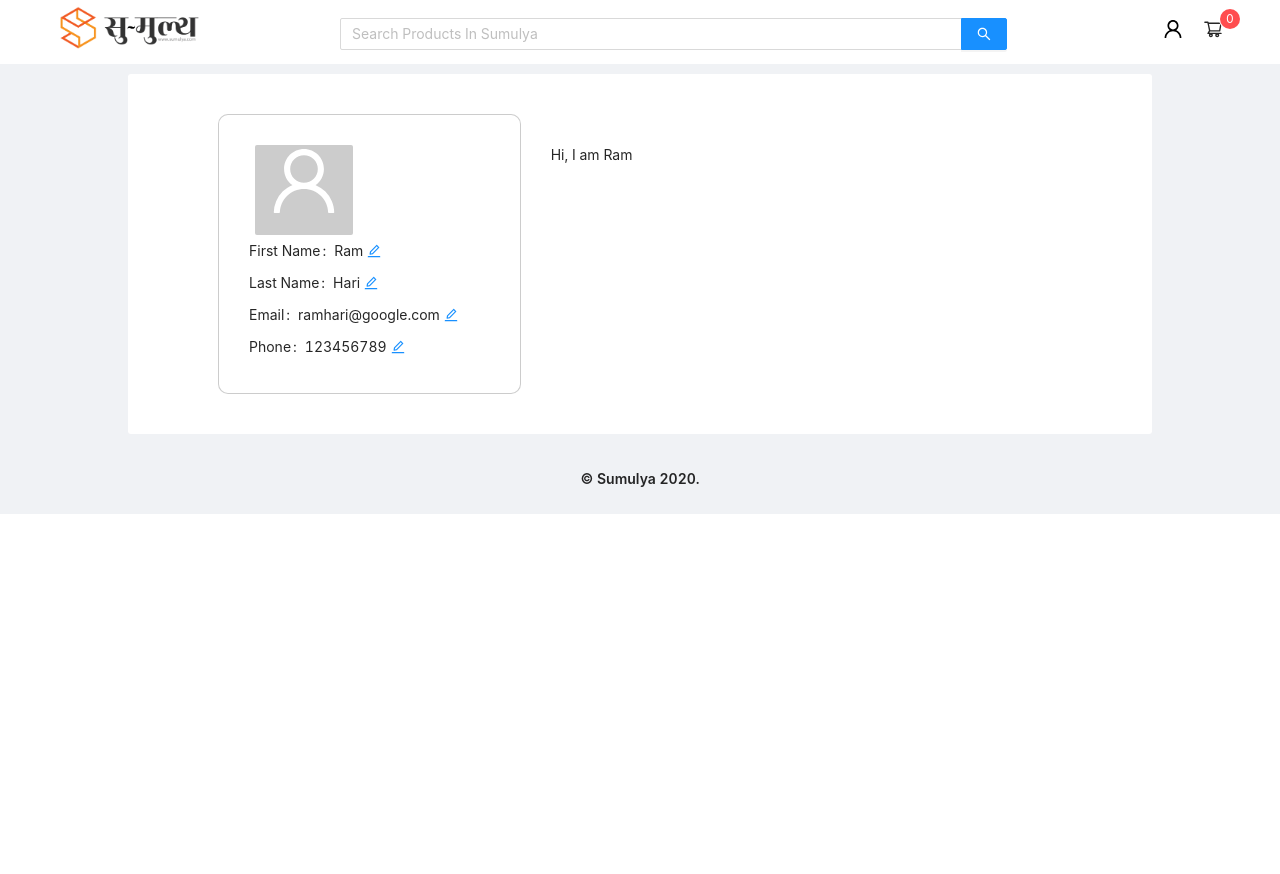
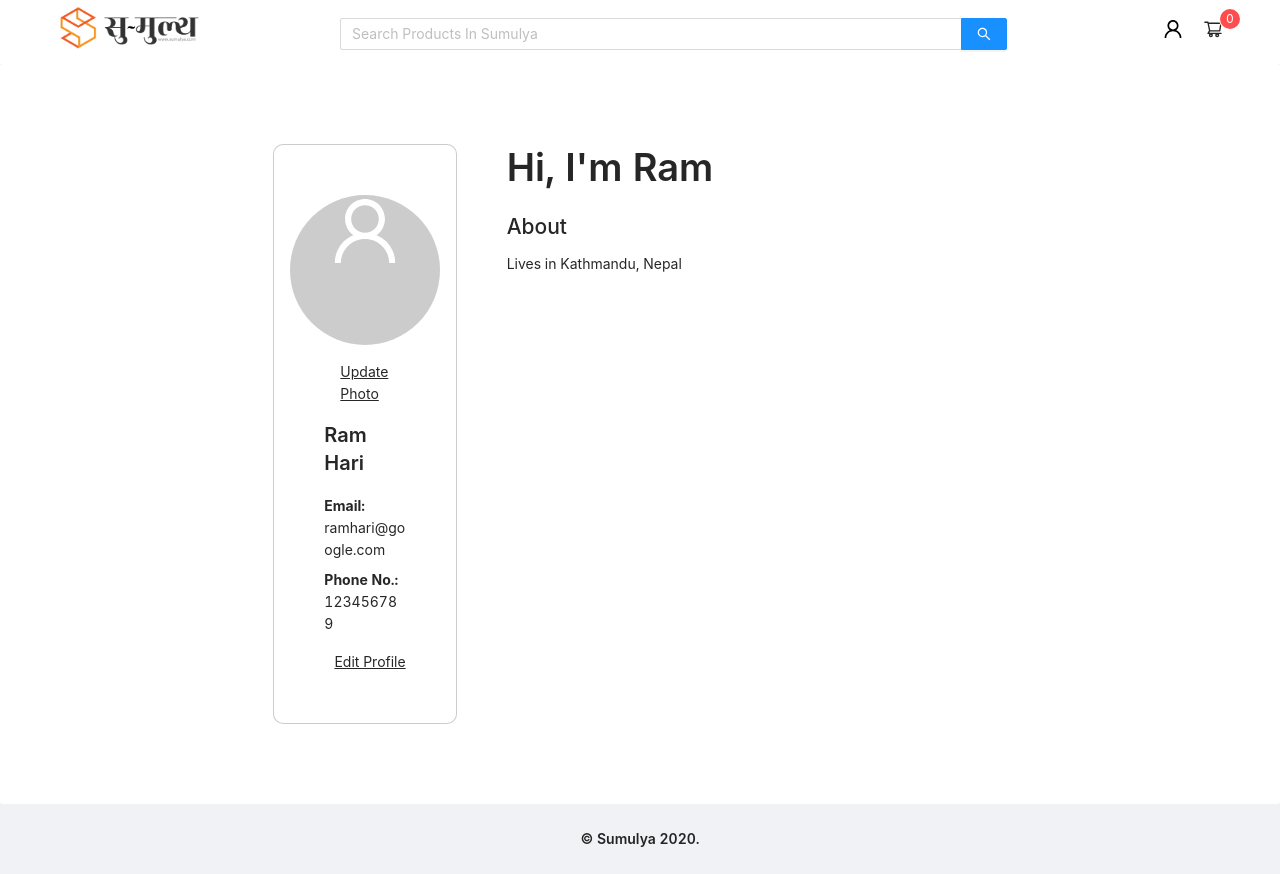
Before and after one commit to sumulya/sumulya-web, a React (Create React App) app: page /user-profile in a window 1280 px wide. Before the commit the page ends 800 px from the top, so only its background shows below. Built offline with nearby package versions, Linux system fonts and the light colour scheme.

Commit message:
fix: ui fixes for user profile

```diff
--- a/src/App.css
+++ b/src/App.css
@@ -112,44 +112,52 @@
 
 
 .userWrapper {
-    margin: 10px 40px;
     background-color: #fff;
     border-radius: 3px;
-    padding: 10px 10px 10px;
-    width: 80%;
+    padding: 80px 200px;
+    width: 100%;
     height: 100%;
 }
 
-.userWrapper .userInfo {
-    display: flex;
-    justify-content: center;
-    padding: 30px 80px;
-    background-color: white;
-}
-
-.userWrapper .userInfo .profileDetails {
-    display: flex;
-    padding: 30px;
+.profileDetails {
+    padding: 50px;
     background-color: white;
     border: solid 1px;
     border-radius: 10px;
     border-color: rgba(0, 0, 0, 0.2);
-    flex: 1;
 }
 
-.userWrapper .userInfo .profileDetails .avatar {
-    display: flex;
-    justify-content: center;
-}
-
-.userWrapper .userInfo .profileActivities {
-    display: flex;
-    padding: 30px;
+.profileActivities {
+    padding: 0px 50px ;
     background-color: white;
-    flex: 2;
 }
 
 .mainlayout {
     display: flex;
     flex-direction: column;
 }
+
+.avatar {
+    display: flex;
+    justify-content: center;
+    flex-direction: column;
+}
+
+.avatar .avatar-item {
+    display: flex;
+    justify-content: center;
+}
+
+.avatar .avatar-update-button {
+    display: flex;
+    justify-content: center;
+    text-decoration: underline;
+    margin: 16px;
+}
+
+.profileDetails .user-update-button {
+    display: flex;
+    justify-content: flex-end;
+    text-decoration: underline;
+    margin: 16px 0px 0px 0px;
+}
--- a/src/views/Pages/UserProfile/UserProfile.tsx
+++ b/src/views/Pages/UserProfile/UserProfile.tsx
@@ -1,9 +1,10 @@
 import React, { FC, useState, useEffect } from 'react';
-import { Form, Avatar, Badge, Input, Button, Col } from 'antd';
+import { Avatar, Badge, Col, Typography, Space, Row } from 'antd';
 import { UserOutlined } from "@ant-design/icons";
 import './../../../App.css';
-import Paragraph from "antd/lib/typography/Paragraph";
 import MainLayout from "../../Layouts/MainLayout"
+
+const { Title, Text } = Typography;
 
 
 const UserProfile: FC = (props: any) => {
@@ -35,11 +36,10 @@ const UserProfile: FC = (props: any) => {
 
     return (
         <MainLayout>
-            <div className="mainContainer" style={{ display: "flex", flex: 1, flexDirection: "column", justifyContent: "center", alignItems: "center" }}>
             <div className="userWrapper">
-                    <div className="userInfo">
+                <Row>
+                    <Col span={5} push={2}>
                         <div className="profileDetails">
-                            <Col span={11}>
                             <div className="avatar">
                                 <span className="avatar-item">
                                     <Badge>
@@ -49,100 +49,46 @@ const UserProfile: FC = (props: any) => {
                                             />
                                         ) : (
                                                 <Avatar
-                                                        shape="square"
+                                                    shape="circle"
                                                     icon={<UserOutlined />}
                                                     style={{
-                                                            height: "90px",
-                                                            width: "98px",
+                                                        height: "150px",
+                                                        width: "150px",
                                                         fontSize: "72px"
                                                     }}
                                                 />
                                             )}
                                     </Badge>
                                 </span>
+                                <div className="avatar-update-button">Update Photo</div>
                             </div>
 
                             <div>
-                                    {/* <div style={{ paddingTop: "10px" }}>
-                                        <Form.Item>
-                                            <input
-                                                type="file"
-                                                name="image"
-                                                className="form-control"
-                                                onChange={handleImageChange}
-                                            />
-                                            {errors.image && (
-                                                <div className="validation">{errors.image}</div>
-                                            )}
-                                        </Form.Item>
-                                    </div> */}
-                                    <div className="userDetails" style={{ width: "235px" }}>
-                                        <Form.Item label="First Name" style={{ margin: "0px" }}>
-                                            <Paragraph
-                                                editable={{
-                                                    onChange: value => onUserChange("firstName", value)
-                                                }}
-                                                style={{ margin: "0px" }}
-                                            >
-                                                {user && user.firstName}
-                                            </Paragraph>
-                                            {/* {errors.firstName && (
-                                                <div className="validation">{errors.firstName}</div>
-                                            )} */}
-                                        </Form.Item>
-                                        <Form.Item label="Last Name" style={{ margin: "0px" }}>
-                                            <Paragraph
-                                                editable={{
-                                                    onChange: value => onUserChange("lastName", value)
-                                                }}
-                                                style={{ margin: "0px" }}
-                                            >
-                                                {user.lastName && user.lastName}
-                                            </Paragraph>
-                                            {/* {errors.lastName && (
-                                                <div className="validation">{errors.lastName}</div>
-                                            )} */}
-                                        </Form.Item>
-                                        <Form.Item label="Email" style={{ margin: "0px" }}>
-                                            <Paragraph
-                                                editable={{
-                                                    onChange: value => onUserChange("email", value)
-                                                }}
-                                                style={{ margin: "0px" }}
-                                            >
-                                                {user.email && user.email}
-                                            </Paragraph>
-                                            {/* {errors.email && (
-                                                <div className="validation">{errors.email}</div>
-                                            )} */}
-                                        </Form.Item>
-                                        <Form.Item label="Phone" style={{ margin: "0px" }}>
-                                            <Paragraph
-                                                editable={{
-                                                    onChange: value => onUserChange("phone", value)
-                                                }}
-                                                style={{ margin: "0px" }}
-                                            >
-                                                {user.phone && user.phone}
-                                            </Paragraph>
-                                            {/* {errors.phone && (
-                                                <div className="validation">{errors.phone}</div>
-                                            )} */}
-                                        </Form.Item>
+                                <div className="info">
+                                    <Space direction="vertical">
+                                        <Title level={4}>{user && user.firstName} {user && user.lastName}</Title>
+                                        <Text><b>Email:</b> {user && user.email}</Text>
+                                        <Text><b>Phone No.:</b> {user && user.phone}</Text>
+                                    </Space>
                                 </div>
                             </div>
+                            <div className="user-update-button">Edit Profile</div>
+                        </div>
                     </Col>
+                    <Col span={18} push={2}>
+                        <div className="profileActivities">
+                            <Title level={1}>Hi, I'm {user && user.firstName}</Title>
+
+                            <h2>About</h2>
+                        Lives in Kathmandu, Nepal
                     </div>
-
-                        <div className="profileActivities">
-                            <div>Hi, I am {user && user.firstName}</div>
-                        </div>
-                    </div>
-                </div>
+                    </Col>
+                </Row>
             </div>
         </MainLayout>
     )
 };
 
 
+
 export default UserProfile;
```
Lines whose indentation alone changed are shown as unchanged.
